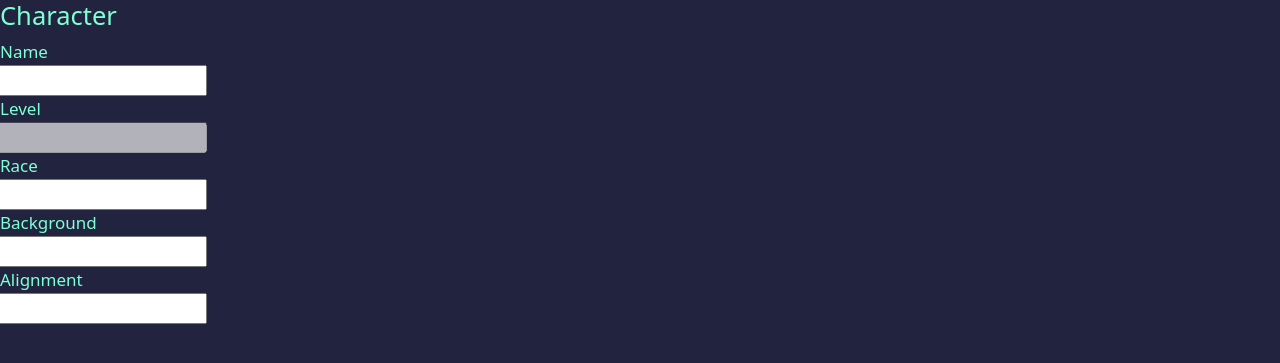
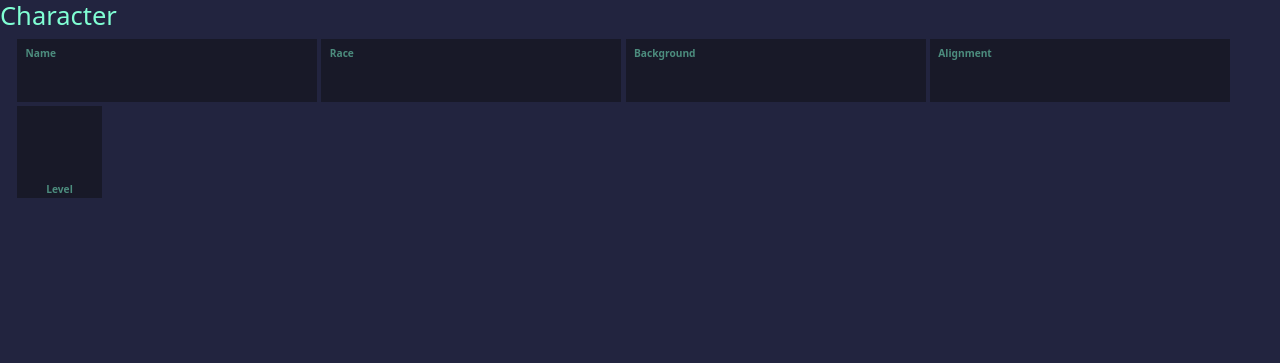
Before and after one commit to liamoconnor87/julies_demiplane, a Flask app: template templates/index.html in a window 1280 px wide. Shown: the top 363 px of the page. Run offline with Flask 3, Linux system fonts and the light colour scheme; the template is opened without the code that fills it, so the values that code supplies are empty; parts of the project's set-up code (start-up, migrations or seed data) failed here and were passed over.

Commit message:
char info styled

```diff
--- a/static/css/dnd_sheet.css
+++ b/static/css/dnd_sheet.css
@@ -1,22 +1,13 @@
-.fixed-input {
-    width: 220px;
-    max-width: 100%;
-    box-sizing: border-box;
-}
 :root {
-    --primary-color: #22243f;
-    --secondary-color: #7fffd4;
-    --primary-gap: 0.5rem;
-    --secondary-gap: 0.25rem;
-    --skill-gap: 1rem;
-    --light-dark: white;
-    --go-green: #00ff00
+    --primary-color: rgb(34, 36, 63);
+    --primary-color-transparent: rgba(20, 20, 30, 0.7);
+    --secondary-color: rgb(128, 255, 212);
+    --secondary-color-dark: rgba(128, 255, 212, 0.5);
 }
 
 html {
     font-size: 17px;
 }
-
 
 body {
     background-color: var(--primary-color);
@@ -27,6 +18,7 @@ body {
 .form-field-vertical {
     display: flex;
     flex-direction: column;
+    flex-wrap: wrap;
     align-items: flex-start;
     margin-bottom: 1rem;
 }
@@ -35,3 +27,112 @@ body {
     margin-bottom: 0.25rem;
     font-weight: bold;
 }
+
+.fixed-input {
+    width: 100%;
+    box-sizing: border-box;
+    background: var(--primary-color-transparent);
+    color: var(--secondary-color);
+    padding: 0.5rem 0.75rem;
+    border: none;
+    border-radius: 0;
+    outline: none;
+    font-size: 1.05rem;
+    transition: background 0.2s;
+    display: block;
+    max-width: 300px;
+}
+
+.row {
+    display: flex;
+    flex-direction: column;
+    align-items: flex-start;
+    padding: 0 1rem;
+}
+
+.row label {
+    background: var(--primary-color-transparent);
+    color: var(--secondary-color-dark);
+    padding: 0;
+    border: none;
+    border-radius: 0;
+    font-weight: bold;
+    margin-bottom: 0;
+    display: block;
+    font-size: 0.6rem;
+    width: 100%;
+    max-width: 300px;
+    box-sizing: border-box;
+    transition: background 0.2s;
+    line-height: 1;
+    text-align: left;
+    overflow-wrap: break-word;
+    padding-left: 0.5rem;
+    padding-top: 0.5rem;
+}
+
+/* Responsive flexbox for character info fields */
+.char-info-row {
+    display: flex;
+    flex-direction: column;
+}
+
+.char-info-field {
+    flex: 1 1 100%;
+    min-width: 120px;
+    max-width: 300px;
+    margin-right: 0.25rem;
+    margin-bottom: 0.25rem;
+}
+
+/* Make the level field square: width = height (label + input) across all screen sizes */
+.level-square {
+    display: flex;
+    flex-direction: column;
+    align-items: stretch;
+    max-width: none;
+    margin: 0;
+}
+@media (min-width: 500px) {
+    .level-square {
+        margin: auto auto;
+    }
+}
+
+.level-square label,
+.level-square input {
+    min-width: 0;
+    width: 5rem;
+    text-align: center;
+    padding: 0.25rem 0;
+    justify-content: center;
+    align-items: center;
+}
+
+.level-square input {
+    font-size: 2.5rem;
+    box-sizing: border-box;
+    padding: 0.3rem;
+}
+
+@media (min-width: 500px) {
+    .char-info-row {
+        flex-direction: row;
+        flex-wrap: wrap;
+        justify-content: flex-start;
+    }
+    .char-info-field {
+        flex: 1 1 45%;
+    }
+}
+
+@media (min-width: 900px) {
+    .char-info-row {
+        flex-direction: row;
+        flex-wrap: nowrap;
+        justify-content: flex-start;
+    }
+    .char-info-field {
+        flex: 1 1 0;
+    }
+}
--- a/templates/components/character_info.html
+++ b/templates/components/character_info.html
@@ -4,34 +4,34 @@
     {# Hidden ID field #}
     <input type="hidden" id="character-id" name="character-id" value="{{ character.id or '' }}">
 
+    <div class="char-info-row">
         {# Name #}
-    <div class="row">
+        <div class="char-info-field">
             <label for="character-name">Name</label>
             <input type="text" id="character-name" name="character-name" value="{{ character.name or '' }}" class="fixed-input">
         </div>
-
-    {# Level (calculated, disabled) #}
-    <div class="row">
-        <label for="character-level">Level</label>
-        <input type="number" id="character-level" name="character-level" value="{{ character.level or '' }}" disabled class="fixed-input">
-    </div>
-
         {# Race #}
-    <div class="row">
+        <div class="char-info-field">
             <label for="character-race">Race</label>
             <input type="text" id="character-race" name="character-race" value="{{ character.race or '' }}" class="fixed-input">
         </div>
-
         {# Background #}
-    <div class="row">
+        <div class="char-info-field">
             <label for="character-background">Background</label>
             <input type="text" id="character-background" name="character-background" value="{{ character.background or '' }}" class="fixed-input">
         </div>
-
         {# Alignment #}
-    <div class="row">
+        <div class="char-info-field">
             <label for="character-alignment">Alignment</label>
             <input type="text" id="character-alignment" name="character-alignment" value="{{ character.alignment or '' }}" class="fixed-input">
         </div>
     </div>
+    <div class="char-info-row">
+        {# Level (calculated, disabled) #}
+        <div class="char-info-field level-square">
+            <input type="number" id="character-level" name="character-level" value="{{ character.level or '' }}" disabled class="fixed-input">
+            <label for="character-level">Level</label>
+        </div>
+    </div>
+</div>
 <br>
```
Lines whose indentation alone changed are shown as unchanged.
